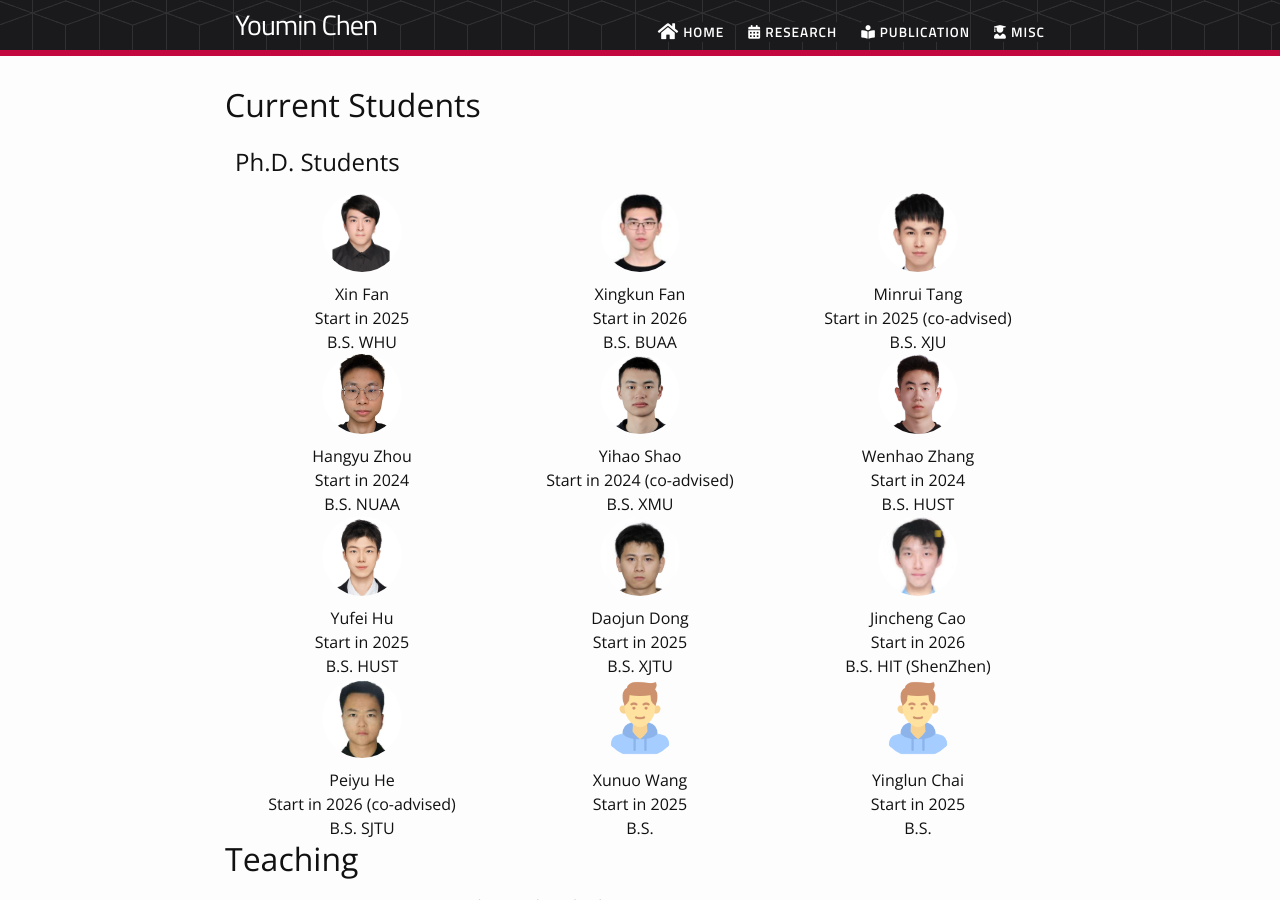
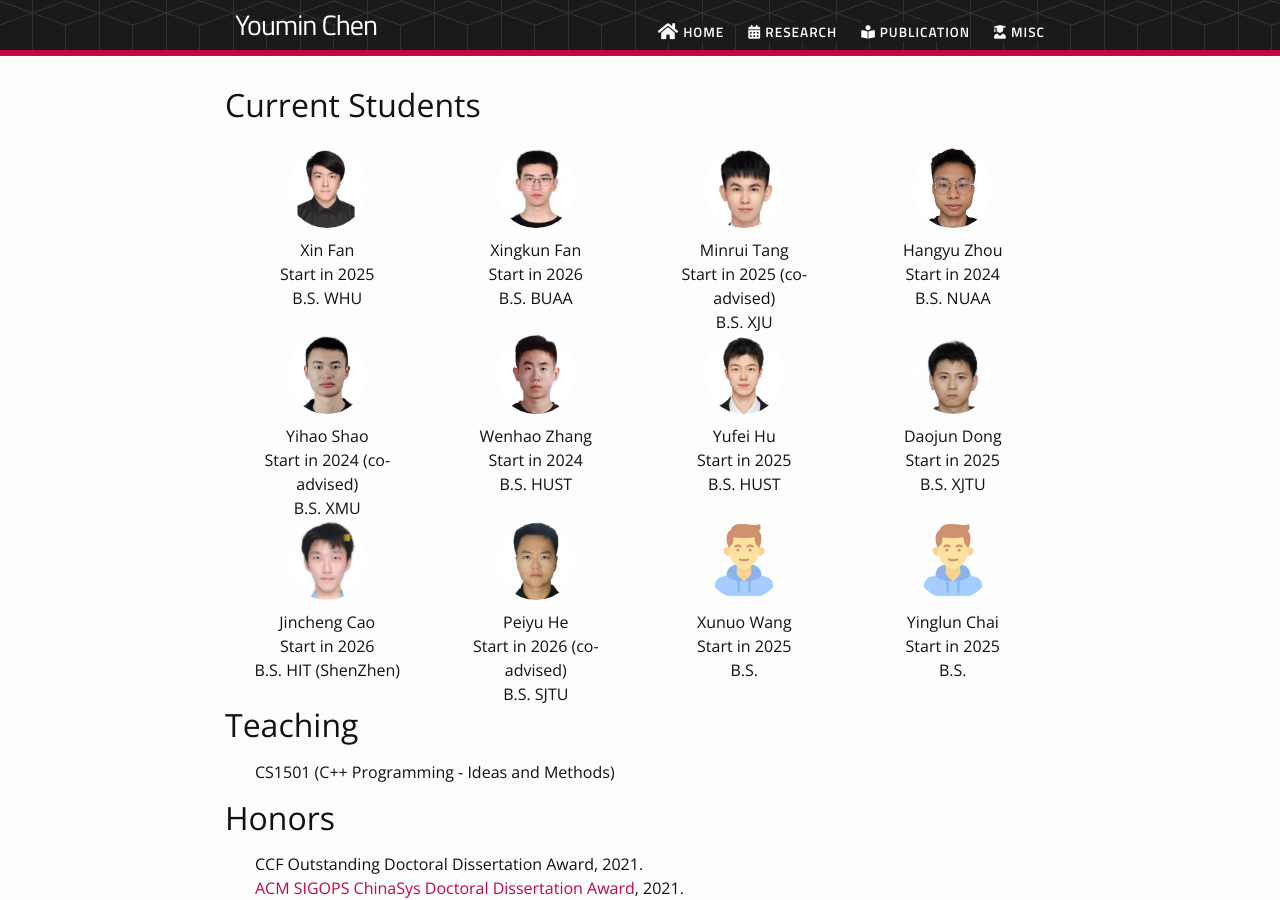
Before and after one commit to chenyoumin1993/chenyoumin1993.github.io, a Jekyll site: the page built from misc.md, in a window 1280 px wide and 900 px high. Built offline with Jekyll 4.4.1, drawn with Linux system fonts in a browser that asks for light colours; nearby versions of some CDN libraries.

Commit message:
Update misc.md

```diff
--- a/misc.md
+++ b/misc.md
@@ -12,7 +12,6 @@
 <h2>Current Students</h2>
 
 <div class="container mt-4">
-  <h4>Ph.D. Students</h4>
   {% assign counter = 0 %}
 
   {% for ins in site.data.cym.students %}
@@ -21,7 +20,7 @@
       <div class="row">
     {% endif %}
 
-      <div class="col-md-4 align-items-center text-center">
+      <div class="col-md-3 align-items-center text-center">
           <img src="{{ins.profile_pic | prepend: site.baseurl }}" class="image--cover">
           {% if ins.webpage %}
           <p style="margin-top:0px;margin-bottom:0px"><a href="{{ ins.webpage }}">{{ins.name}}</a></p>
@@ -34,7 +33,7 @@
 
       {% assign counter = counter | plus: 1 %}
 
-    {% if counter == 3 %}
+    {% if counter == 4 %}
       {% assign counter = 0 %}
       </div>
     {% endif %}
```
